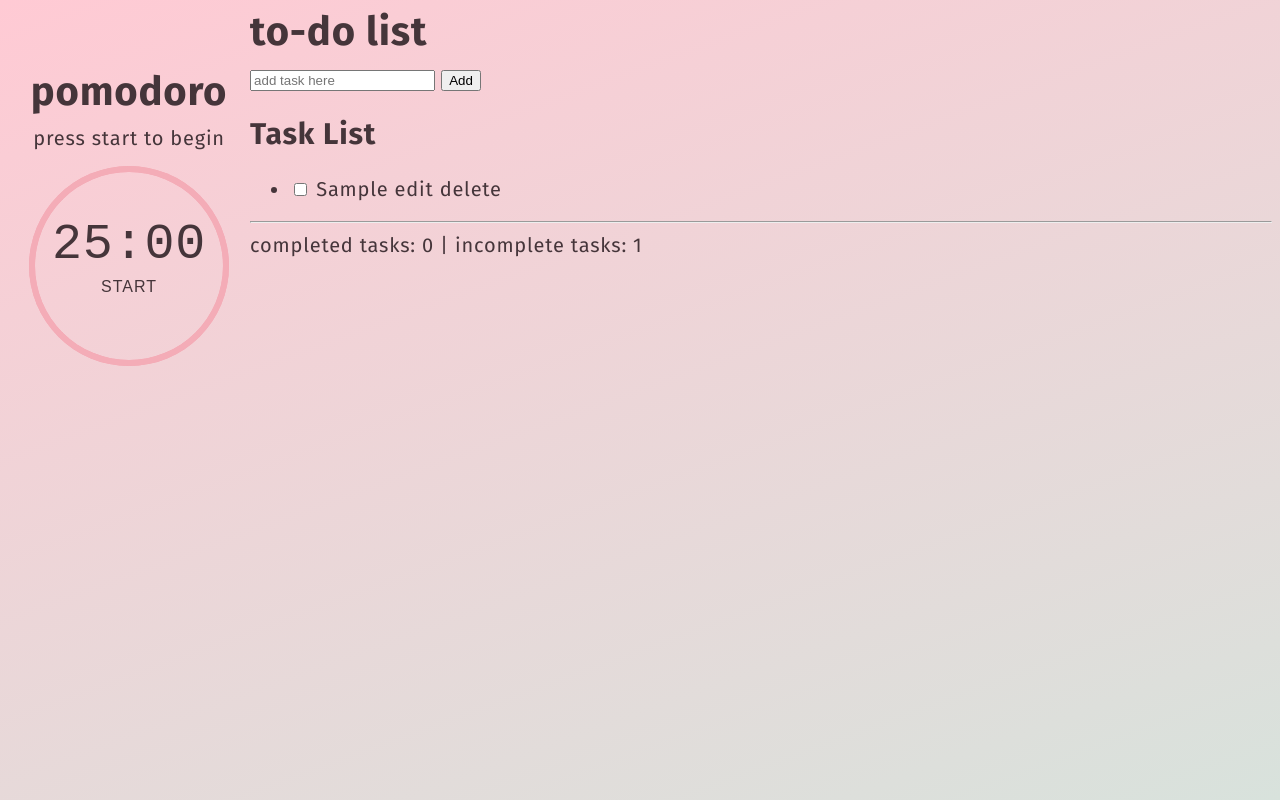
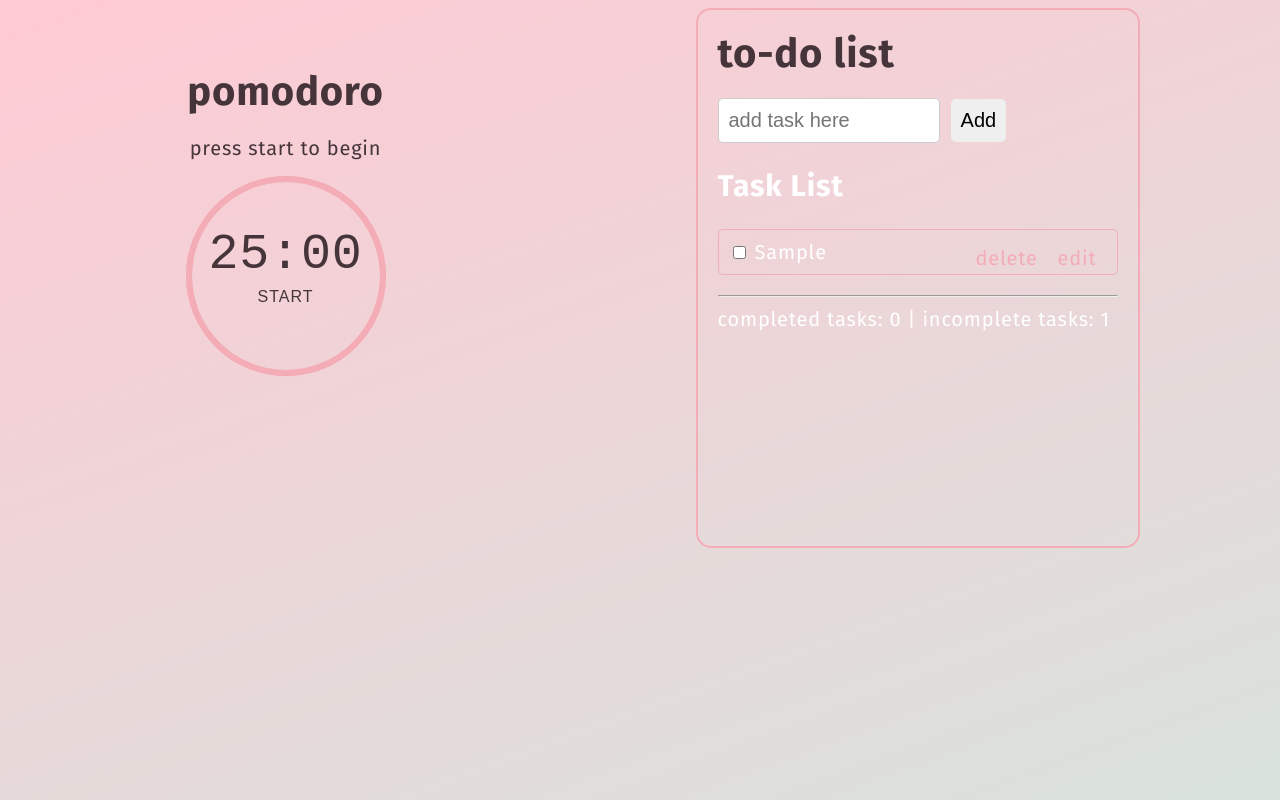
Before and after one commit to probs-sara/pomodoro, a plain HTML site: page index.html in a window 1280 px wide. Both pictures are taken after typing "Sample" into the empty fields and a click on the button "Add". Drawn offline with Linux system fonts and the light colour scheme; a web font is replaced by a local one.

Commit message:
css updated

```diff
--- a/index.html
+++ b/index.html
@@ -31,7 +31,7 @@
             <h1>to-do list</h1>
             <div class="todo-form">
                 <input class="input-item" type="text" name="input_box" id="input-box" placeholder="add task here" />
-                <button id="input-button" onclick="addTask()">Add</button>
+                <button class="input-button" id="input-button" onclick="addTask()">Add</button>
             </div>
             <h2>Task List</h2>
             <ul id="list-container"></ul>
--- a/script.js
+++ b/script.js
@@ -79,6 +79,10 @@ editBtn.addEventListener("click", function () {
         updateCounters();
     }
 });
+deleteBtn.addEventListener("click", function () {
+    li.remove();
+    updateCounters();
+});
 
 function updateCounters() {
     const completedTasks = document.querySelectorAll(".completed").length;
--- a/style.css
+++ b/style.css
@@ -10,6 +10,7 @@ html {
 
 h1 {
     margin: 0 auto 10px auto;
+    margin-bottom: 20px;
     color: #45353A;
 }
 
@@ -109,7 +110,12 @@ p {
 }
 
 .to-do-container {
-    width: 100%;
+    width: 400px;
+    margin: 0 auto;
+    border: 2px solid #F4ACB7;
+    padding: 20px;
+    color: white;
+    border-radius: 15px;
 }
 
 .completed {
@@ -117,3 +123,50 @@ p {
     color: gray;
     border: 1px solid gray;
 }
+
+.input-item {
+    width: 200px;
+    padding: 10px;
+    border: 1px solid #ccc;
+    border-radius: 5px;
+    margin-right: 5px;
+    font-size: 20px;
+}
+
+.input-button {
+    font-size: 20px;
+    cursor: pointer;
+    transition: 0.4s;
+    padding: 10px;
+    border: none;
+    border-radius: 5px;
+}
+
+.input-button:hover {
+
+}
+
+ul {
+    list-style: none;
+    padding: 0;
+    margin-top: 20px;
+    text-align: left;
+}
+
+li {
+    border: 1px solid #F4ACB7;
+    border-radius: 5px;
+    margin-bottom: 10px;
+    padding: 10px;
+    margin-top: 10px;
+}
+
+.edit-btn, .delete-btn {
+    float: right;
+    color: #F4ACB7;
+    cursor: pointer;
+    margin: 3px 5px;
+    border: none;
+    padding: 3px 5px;
+    background: none;
+}
```
